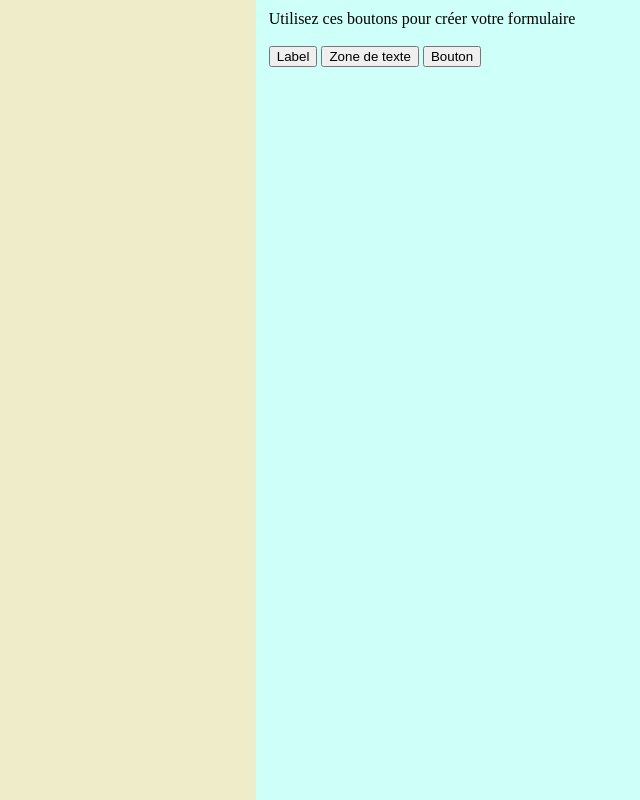
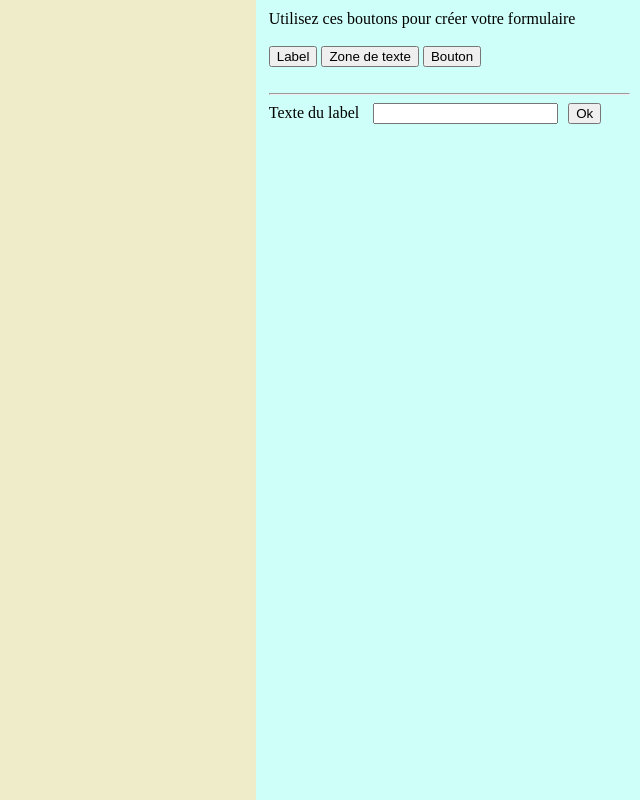
Before and after one commit to Marctrip/OCRactivitePartie2GenerateurFormulaire, a plain HTML site: page index.html in a window 1280 px wide. Both pictures are taken after a click on the button "Label". Shown: the top 800 px of the page, without its empty margins (640-1280 px from the left). Drawn offline with Linux system fonts and the light colour scheme.

Commit message:
start of operation of the tree buttons to the right of the index.html page

```diff
--- a/index.html
+++ b/index.html
@@ -18,6 +18,9 @@
         padding : 10px;
         padding-left: 71%;
       }
+      input {
+        margin: 0 10px 0 10px;
+      }
     </style>
   </head>
   <body>
@@ -29,5 +32,31 @@
       <button>Zone de texte</button>
       <button>Bouton</button>
     </div>
+
+    <script src="jquery-3.3.1.js"></script>
+    <script>
+      //$('#gauche').text('Hello World !');
+      //$('#droite').html('hr').css('width','100px');
+      $(function() { // Quand on clic sur un bouton
+       /*$('button:last').after('<br /><br /><hr><label for="label">Texte du label <input type="text" name="label" id="label" /><button> Ok </button>');*/
+
+      $( "button:first" ).click(function() {
+        $('button:last').after('<br /><br /><hr><label for="label">Texte du label <input type="text" name="label" id="label" /><button> Ok </button>');
+      });
+
+      $( "button:eq(1)" ).click(function() {
+        $('button:last').after('<br /><br /><hr><label for="texte">id de la zone de texte <input type="text" name="texte" id="texte" /><button> Ok </button>');
+      });
+
+
+      $( "button:last" ).click(function() {
+        $('button:last').after('<br /><br /><hr><label for="bouton">Texte du bouton <input type="text" name="bouton" id="bouton" /><button> Ok </button>');
+        });
+       /*
+       $('button:last').after('<br /><br /><hr><label for="texte">id de la zone de texte <input type="text" name="texte" id="texte" /><button> Ok </button>');
+
+       $('button:last').after('<br /><br /><hr><label for="bouton">Texte du bouton <input type="text" name="bouton" id="bouton" /><button> Ok </button>');*/
+      });
+    </script>
   </body>
 </html>
```
